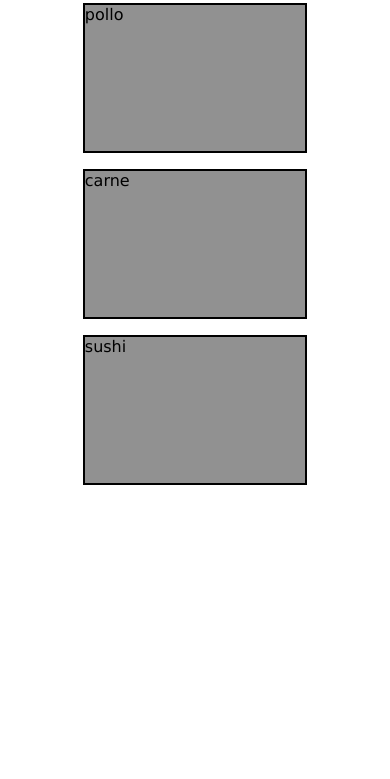
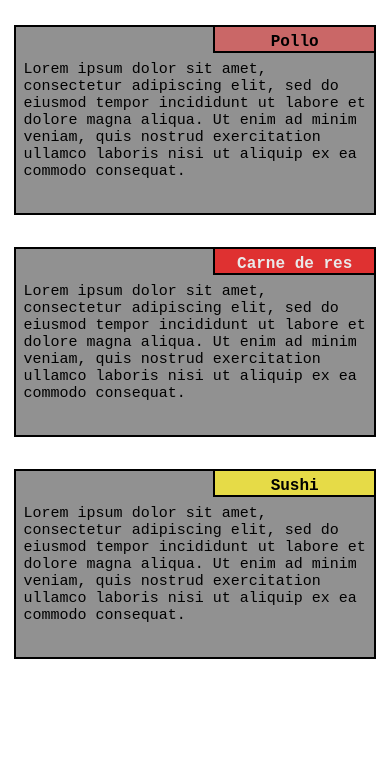
Before and after one commit to KurtAmbrose/Desarrollo_Web, a plain HTML site: page ejemplos/diseño_de_documento/sol_mod2/menu.html in a window 390 px wide. Shown: the part 65-844 px from the top of the page. Drawn offline with Linux system fonts and the light colour scheme.

Commit message:
Se terminó el ejercicio final, la página ya es responsiva y funciona correctamente.

```diff
--- a/ejemplos/diseño_de_documento/sol_mod2/menu.html
+++ b/ejemplos/diseño_de_documento/sol_mod2/menu.html
@@ -6,14 +6,32 @@
     <body>
         <h1>Nuestro Menú</h1>
         <div class="row">
-            <div class="elemento">
-                <p class="alimento">pollo</p>
+            <div class="elemento-1">
+                <p>
+                    <span class="pollo">Pollo</span>
+                    <span class="descrip">
+                        Lorem ipsum dolor sit amet, consectetur adipiscing elit, sed do eiusmod tempor incididunt ut labore et dolore magna aliqua.
+                        Ut enim ad minim veniam, quis nostrud exercitation ullamco laboris nisi ut aliquip ex ea commodo consequat.
+                    </span>
+                </p>
             </div>
-            <div class="elemento">
-                <p class="alimento">carne</p>
+            <div class="elemento-2">
+                <p>
+                    <span class="res">Carne de res</span>
+                    <span class="descrip">
+                        Lorem ipsum dolor sit amet, consectetur adipiscing elit, sed do eiusmod tempor incididunt ut labore et dolore magna aliqua.
+                        Ut enim ad minim veniam, quis nostrud exercitation ullamco laboris nisi ut aliquip ex ea commodo consequat.
+                    </span>
+                </p>
             </div>
-            <div class="elemento">
-                <p class="alimento">sushi</p>
+            <div class="elemento-3">
+                <p>
+                    <span class="sushi">Sushi</span>
+                    <span class="descrip">
+                        Lorem ipsum dolor sit amet, consectetur adipiscing elit, sed do eiusmod tempor incididunt ut labore et dolore magna aliqua.
+                        Ut enim ad minim veniam, quis nostrud exercitation ullamco laboris nisi ut aliquip ex ea commodo consequat.
+                    </span>
+                </p>
             </div>
         </div>
     </body>
--- a/ejemplos/diseño_de_documento/sol_mod2/style.css
+++ b/ejemplos/diseño_de_documento/sol_mod2/style.css
@@ -2,34 +2,107 @@
 
 *{
     box-sizing: border-box;
-    font-family: 'Lucida Sans', 'Lucida Sans Regular', 'Lucida Grande', 'Lucida Sans Unicode', Geneva, Verdana, sans-serif;
+    font-family: 'Courier New', monospace;
 }
 
 h1 {
-    margin-bottom: 5%;
+    margin-bottom: 7%;
     margin-top: 3%;
     text-align: center;
 }
 
 .row{
     width: 100%;
+    height: 20%;
 }
 
-.alimento{
+.elemento-1, .elemento-2, .elemento-3{
+    float: left;
+}
+
+p{
     background-color: rgb(145, 145, 145);
     border: 2px solid black;
-    height: 150px;
-    width: 60%;
+    height: 190px;
+    width: 97%;
     margin-right: auto;
     margin-left: auto;
 }
 
-/*------------------- TELÉFONOS -------------------------------*/
+.pollo{
+    float: right;
+    background-color: rgb(202, 103, 103);
+    border-left: 2px solid black;
+    border-bottom: 2px solid black;
+    width: 45%;
+    padding-top: 1.5%;
+    margin-bottom: 8px;
+    text-align: center;
+    font-weight: bold;
+    clear: left;
+}
+
+.res{
+    float: right;
+    background-color: rgb(223, 49, 49);
+    border-left: 2px solid black;
+    border-bottom: 2px solid black;
+    width: 45%;
+    padding-top: 1.5%;
+    margin-bottom: 8px;
+    text-align: center;
+    font-weight: bold;
+    color: rgb(233, 233, 233);
+    clear: left;
+}
+
+.sushi{
+    float: right;
+    background-color: rgb(230, 219, 71);
+    border-left: 2px solid black;
+    border-bottom: 2px solid black;
+    width: 45%;
+    padding-top: 1.5%;
+    margin-bottom: 8px;
+    text-align: center;
+    font-weight: bold;
+    clear: left;
+}
+
+.descrip{
+    float: left;
+    padding-left: 8px;
+    padding-bottom: 8px;
+    padding-right: 8px;
+    width: auto;
+    height: auto;
+    font-size: 15px;
+}
+
+/*------------------- Computadoras -------------------------------*/
 
 @media (min-width: 992px){
-    .elemento{
-        float: left;
-        border: 2px dashed green;
-        width: 32%;
+    .elemento-1, .elemento-2, .elemento-3{
+        width: 33.3%;
     }
 }
+
+/*------------------- Télefonos -------------------------------*/
+
+@media (min-width: 768px) and (max-width: 991px){
+    .elemento-1, .elemento-2{
+        width: 50%;
+    }
+
+    .elemento-3{
+        width: 100%;
+    }
+}
+
+/*------------------- Celulares -------------------------------*/
+
+@media (max-width: 767px) {
+    .elemento-1, .elemento-2, .elemento-3{
+        width: 100%;
+    }
+}
```
